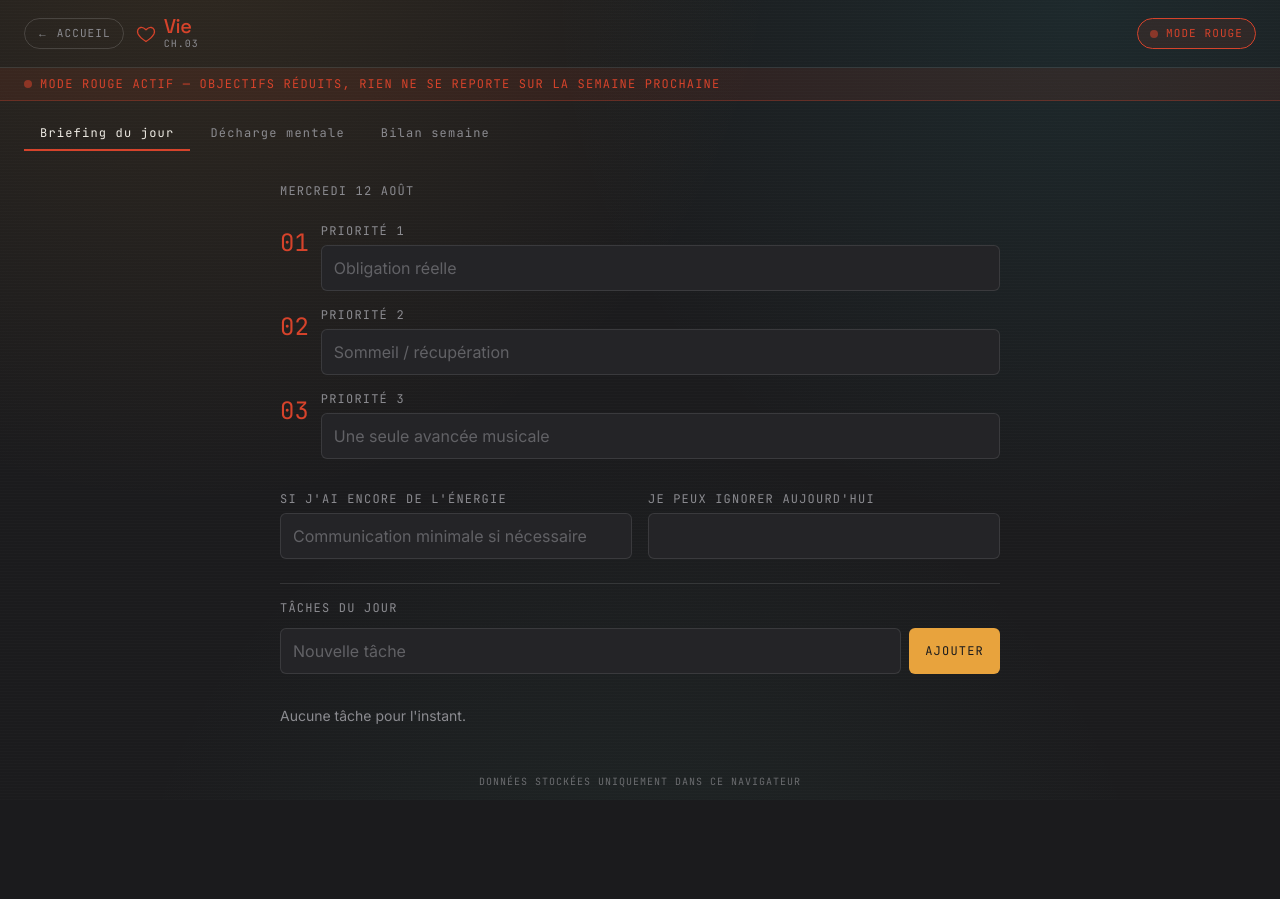
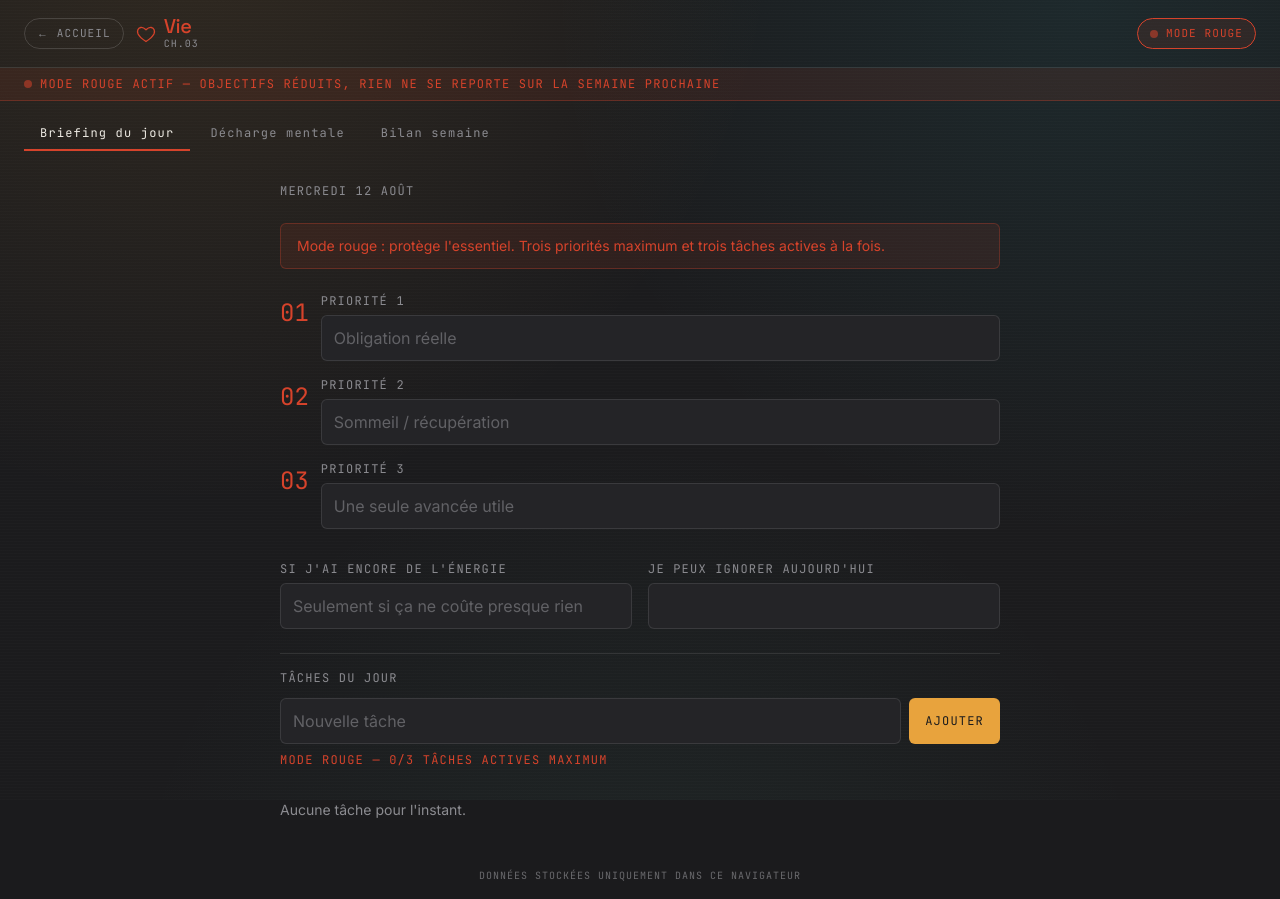
Before and after one commit to mcb264/IBES, a Next.js app: page /vie in a window 1280 px wide. Both pictures are taken after a click on the button "MODE ROUGE". Before the commit the page ends 805 px from the top, so only its background shows below. Built offline with nearby package versions, Linux system fonts and the light colour scheme.

Commit message:
make red mode reduce daily load

```diff
--- a/components/BriefingPanel.tsx
+++ b/components/BriefingPanel.tsx
@@ -3,115 +3,51 @@
 import { BriefingData, TaskItem } from "@/lib/storage";
 import TaskPanel from "@/components/TaskPanel";
 
-function Field({
-  label,
-  value,
-  onChange,
-  placeholder,
-}: {
-  label: string;
-  value: string;
-  onChange: (v: string) => void;
-  placeholder?: string;
-}) {
+function Field({ label, value, onChange, placeholder }: { label: string; value: string; onChange: (v: string) => void; placeholder?: string; }) {
   return (
     <label className="block">
-      <span className="block text-xs font-mono uppercase tracking-widest text-muted mb-1.5">
-        {label}
-      </span>
-      <input
-        value={value}
-        onChange={(e) => onChange(e.target.value)}
-        placeholder={placeholder}
-        className="w-full bg-panel border border-white/10 rounded-md px-3 py-2.5 text-ink placeholder:text-muted/60 focus:ring-1 focus:ring-amber"
-      />
+      <span className="block text-xs font-mono uppercase tracking-widest text-muted mb-1.5">{label}</span>
+      <input value={value} onChange={(e) => onChange(e.target.value)} placeholder={placeholder} className="w-full bg-panel border border-white/10 rounded-md px-3 py-2.5 text-ink placeholder:text-muted/60 focus:ring-1 focus:ring-amber" />
     </label>
   );
 }
 
-export default function BriefingPanel({
-  data,
-  modeRouge,
-  onChange,
-}: {
-  data: BriefingData;
-  modeRouge: boolean;
-  onChange: (b: BriefingData) => void;
-}) {
-  const set = (k: keyof BriefingData) => (v: string) =>
-    onChange({ ...data, [k]: v });
-
-  const dateLabel = new Date(data.date + "T00:00:00").toLocaleDateString(
-    "fr-FR",
-    { weekday: "long", day: "numeric", month: "long" }
-  );
-
+export default function BriefingPanel({ data, modeRouge, onChange }: { data: BriefingData; modeRouge: boolean; onChange: (b: BriefingData) => void; }) {
+  const set = (k: keyof BriefingData) => (v: string) => onChange({ ...data, [k]: v });
+  const dateLabel = new Date(data.date + "T00:00:00").toLocaleDateString("fr-FR", { weekday: "long", day: "numeric", month: "long" });
   const accent = modeRouge ? "text-alert" : "text-amber";
 
   return (
     <div className="space-y-6">
-      <p className="font-mono text-xs text-muted uppercase tracking-widest">
-        {dateLabel}
-      </p>
+      <p className="font-mono text-xs text-muted uppercase tracking-widest">{dateLabel}</p>
+
+      {modeRouge && (
+        <div className="rounded-md border border-alert/30 bg-alert/10 px-4 py-3 text-sm text-alert">
+          Mode rouge : protège l'essentiel. Trois priorités maximum et trois tâches actives à la fois.
+        </div>
+      )}
 
       <div className="space-y-4">
-        <div className="flex items-start gap-3">
-          <span className={`font-mono text-2xl leading-none pt-2 ${accent}`}>01</span>
-          <div className="flex-1">
-            <Field
-              label="Priorité 1"
-              value={data.p1}
-              onChange={set("p1")}
-              placeholder={modeRouge ? "Obligation réelle" : undefined}
-            />
+        {([
+          ["p1", "Priorité 1", modeRouge ? "Obligation réelle" : undefined],
+          ["p2", "Priorité 2", modeRouge ? "Sommeil / récupération" : undefined],
+          ["p3", "Priorité 3", modeRouge ? "Une seule avancée utile" : undefined],
+        ] as const).map(([key, label, placeholder], index) => (
+          <div key={key} className="flex items-start gap-3">
+            <span className={`font-mono text-2xl leading-none pt-2 ${accent}`}>0{index + 1}</span>
+            <div className="flex-1"><Field label={label} value={data[key]} onChange={set(key)} placeholder={placeholder} /></div>
           </div>
-        </div>
-        <div className="flex items-start gap-3">
-          <span className={`font-mono text-2xl leading-none pt-2 ${accent}`}>02</span>
-          <div className="flex-1">
-            <Field
-              label="Priorité 2"
-              value={data.p2}
-              onChange={set("p2")}
-              placeholder={modeRouge ? "Sommeil / récupération" : undefined}
-            />
-          </div>
-        </div>
-        <div className="flex items-start gap-3">
-          <span className={`font-mono text-2xl leading-none pt-2 ${accent}`}>03</span>
-          <div className="flex-1">
-            <Field
-              label="Priorité 3"
-              value={data.p3}
-              onChange={set("p3")}
-              placeholder={modeRouge ? "Une seule avancée musicale" : undefined}
-            />
-          </div>
-        </div>
+        ))}
       </div>
 
       <div className="grid sm:grid-cols-2 gap-4 pt-2">
-        <Field
-          label="Si j'ai encore de l'énergie"
-          value={data.bonus}
-          onChange={set("bonus")}
-          placeholder={modeRouge ? "Communication minimale si nécessaire" : undefined}
-        />
-        <Field
-          label="Je peux ignorer aujourd'hui"
-          value={data.skip}
-          onChange={set("skip")}
-        />
+        <Field label="Si j'ai encore de l'énergie" value={data.bonus} onChange={set("bonus")} placeholder={modeRouge ? "Seulement si ça ne coûte presque rien" : undefined} />
+        <Field label="Je peux ignorer aujourd'hui" value={data.skip} onChange={set("skip")} />
       </div>
 
       <div className="pt-4 border-t border-white/10 space-y-3">
-        <span className="block text-xs font-mono uppercase tracking-widest text-muted">
-          Tâches du jour
-        </span>
-        <TaskPanel
-          items={data.tasks}
-          onChange={(tasks: TaskItem[]) => onChange({ ...data, tasks })}
-        />
+        <span className="block text-xs font-mono uppercase tracking-widest text-muted">Tâches du jour</span>
+        <TaskPanel items={data.tasks} maxOpenTasks={modeRouge ? 3 : undefined} onChange={(tasks: TaskItem[]) => onChange({ ...data, tasks })} />
       </div>
     </div>
   );
```
